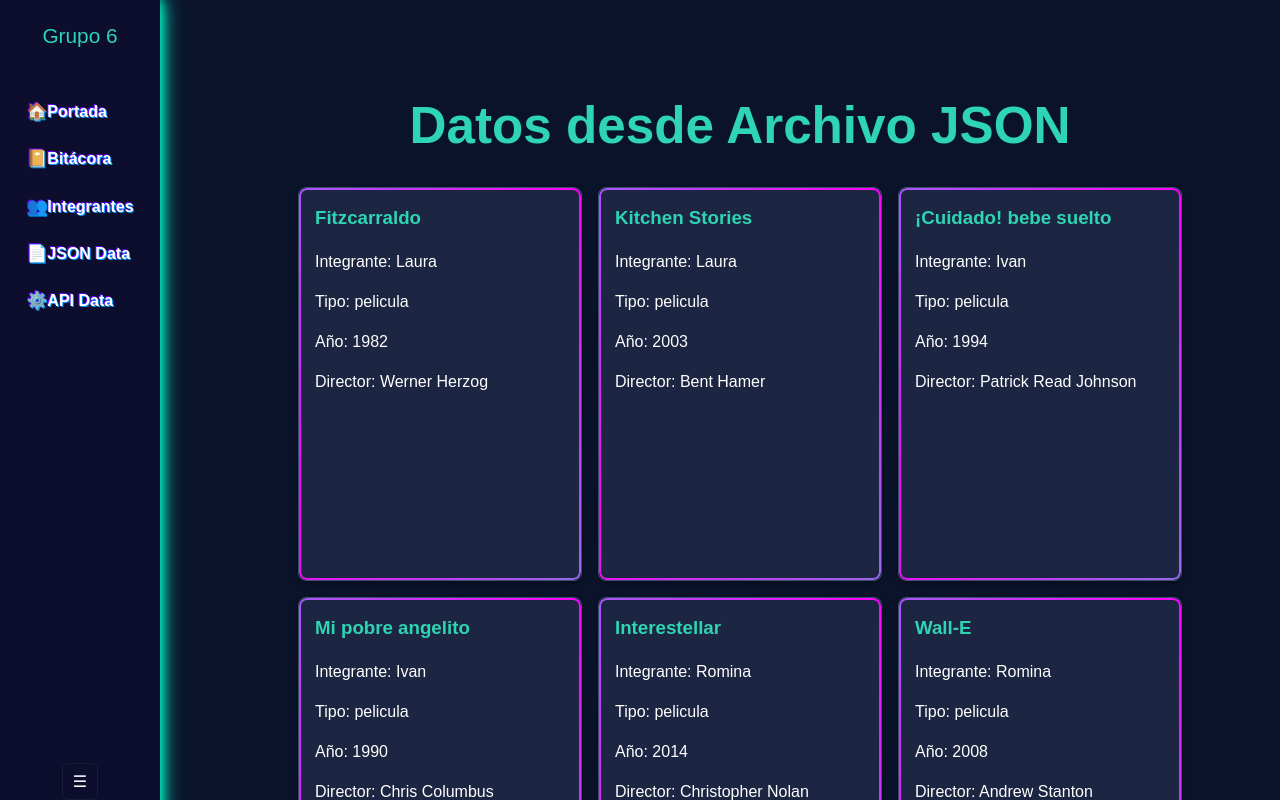
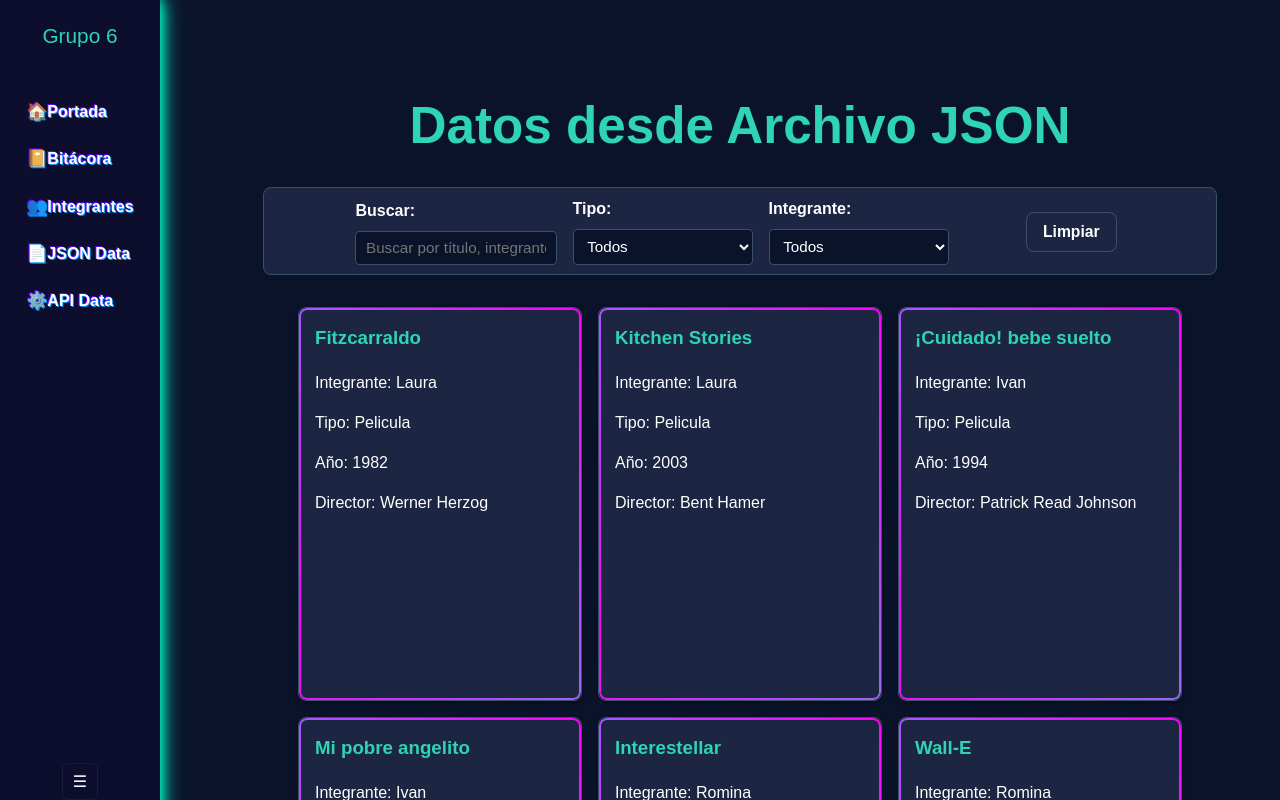
Before and after one commit to ignatole/Segunda_entrega_FE, a React (Vite) app: page /json-data in a window 1280 px wide. Shown: the top 800 px of the page. Built offline with nearby package versions, Linux system fonts and the light colour scheme.

Commit message:
Mejora 2: Implemento la barra de filtros y lógica de búsqueda en JSONData; mejora el estilo de la interfaz

```diff
--- /dev/null
+++ b/src/components/FilterBar.jsx
@@ -0,0 +1,54 @@
+import React from 'react';
+import '../styles/JSONData.css';
+
+export default function FilterBar({
+  searchText,
+  onSearchChange,
+  tipos = [],
+  integrantes = [],
+  selectedTipo,
+  onTipoChange,
+  selectedIntegrante,
+  onIntegranteChange
+  , onClear
+}) {
+  return (
+    <div className="filters-container">
+      <div className="filter-group">
+        <label htmlFor="search">Buscar:</label>
+        <input
+          id="search"
+          type="text"
+          value={searchText}
+          onChange={(e) => onSearchChange(e.target.value)}
+          placeholder="Buscar por título, integrante, tipo, director, artista o año..."
+          className="filter-input"
+        />
+      </div>
+
+      <div className="filter-group">
+        <label htmlFor="tipo">Tipo:</label>
+        <select id="tipo" value={selectedTipo} onChange={(e) => onTipoChange(e.target.value)} className="filter-select">
+          <option value="">Todos</option>
+          {tipos.map(t => (
+            <option key={t} value={t}>{t}</option>
+          ))}
+        </select>
+      </div>
+
+      <div className="filter-group">
+        <label htmlFor="integrante">Integrante:</label>
+        <select id="integrante" value={selectedIntegrante} onChange={(e) => onIntegranteChange(e.target.value)} className="filter-select">
+          <option value="">Todos</option>
+          {integrantes.map(i => (
+            <option key={i} value={i}>{i}</option>
+          ))}
+        </select>
+      </div>
+
+      <div className="filter-group" style={{alignSelf: 'center'}}>
+        <button type="button" className="filter-clear" onClick={() => onClear && onClear()}>Limpiar</button>
+      </div>
+    </div>
+  );
+}
--- a/src/data/data.json
+++ b/src/data/data.json
@@ -1,7 +1,7 @@
 [
     {
         "integrante": "Laura",
-        "tipo": "pelicula",
+        "tipo": "Pelicula",
         "titulo": "Fitzcarraldo",
         "año": "1982",
         "director": "Werner Herzog"
@@ -9,7 +9,7 @@
 
     {
         "integrante": "Laura",
-        "tipo": "pelicula",
+        "tipo": "Pelicula",
         "titulo": "Kitchen Stories",
         "año": 2003,
         "director": "Bent Hamer"
@@ -18,7 +18,7 @@
     {
 
         "integrante": "Ivan",
-        "tipo": "pelicula",
+        "tipo": "Pelicula",
         "titulo": "¡Cuidado! bebe suelto",
         "año": 1994,
         "director": "Patrick Read Johnson"
@@ -27,7 +27,7 @@
 
     {
         "integrante": "Ivan",
-        "tipo": "pelicula",
+        "tipo": "Pelicula",
         "titulo": "Mi pobre angelito",
         "año": 1990,
         "director": "Chris Columbus"
@@ -35,7 +35,7 @@
 
     {
         "integrante": "Romina",
-        "tipo": "pelicula",
+        "tipo": "Pelicula",
         "titulo": "Interestellar",
         "año": 2014,
         "director": "Christopher Nolan"
@@ -43,7 +43,7 @@
 
     {
         "integrante": "Romina",
-        "tipo": "pelicula",
+        "tipo": "Pelicula",
         "titulo": "Wall-E",
         "año": 2008,
         "director": "Andrew Stanton"
@@ -51,7 +51,7 @@
 
     {
         "integrante": "Ignacio",
-        "tipo": "pelicula",
+        "tipo": "Pelicula",
         "titulo": "Isla de perros",
         "año": 2018,
         "director": "Wes Anderson"
@@ -59,7 +59,7 @@
 
     {
         "integrante": "Ignacio",
-        "tipo": "pelicula",
+        "tipo": "Pelicula",
         "titulo": "Batman, El caballero de la noche",
         "año": 2008,
         "director": "Christopher Nolan"
@@ -67,7 +67,7 @@
 
     {
         "integrante": "Gonzalo",
-        "tipo": "pelicula",
+        "tipo": "Pelicula",
         "titulo": "Diario de vampiros",
         "año": 2008,
         "director": "Julie Plec"
@@ -75,7 +75,7 @@
 
     {
         "integrante": "Gonzalo",
-        "tipo": "pelicula",
+        "tipo": "Pelicula",
         "titulo": "Rapido y Furioso",
         "año": 2001,
         "director": "Rob Cohen"
@@ -83,7 +83,7 @@
 
     {
         "integrante": "Laura",
-        "tipo": "musica",
+        "tipo": "Musica",
         "titulo": "Infame",
         "año": 2003,
         "artista": "Babasonicos"
@@ -91,7 +91,7 @@
 
     {
         "integrante": "Laura",
-        "tipo": "musica",
+        "tipo": "Musica",
         "titulo": "Mudras",
         "año": 2003,
         "artista": "Pedro Aznar"
@@ -99,7 +99,7 @@
 
     {
         "integrante": "Ivan",
-        "tipo": "musica",
+        "tipo": "Musica",
         "titulo": "Meteora",
         "año": 2003,
         "artista": "Linkin Park"
@@ -107,7 +107,7 @@
 
      {
         "integrante": "Ivan",
-        "tipo": "musica",
+        "tipo": "Musica",
         "titulo": "Los Animales",
         "año": 2017,
         "artista": "Locoplaya"
@@ -115,7 +115,7 @@
 
     {
         "integrante": "Romina",
-        "tipo": "musica",
+        "tipo": "Musica",
         "titulo": "The color and the shape",
         "año": 1997,
         "artista": "Foo Fighters"
@@ -123,7 +123,7 @@
 
     {
         "integrante": "Romina",
-        "tipo": "musica",
+        "tipo": "Musica",
         "titulo": "The Heist",
         "año": 2012,
         "artista": "Macklemore & Ryan Lewis"
@@ -131,7 +131,7 @@
 
     {
         "integrante": "Ignacio",
-        "tipo": "musica",
+        "tipo": "Musica",
         "titulo": "Corpiños en la madrugada",
         "año": 1981,
         "artista": "Sumo"
@@ -139,7 +139,7 @@
 
     {
         "integrante": "Ignacio",
-        "tipo": "musica",
+        "tipo": "Musica",
         "titulo": "Good kid, m.A.A.d city",
         "año": 2012,
         "artista": "Kendrick Lamar"
@@ -147,7 +147,7 @@
 
     {
         "integrante": "Gonzalo",
-        "tipo": "musica",
+        "tipo": "Musica",
         "titulo": "Twenty One Pilots",
         "año": 2009,
         "artista": "Twenty One Pilots"
@@ -155,7 +155,7 @@
 
     {
         "integrante": "Gonzalo",
-        "tipo": "musica",
+        "tipo": "Musica",
         "titulo": "Daetbeat!",
         "año": 2025,
         "artista": "Tame Impala"
--- /dev/null
+++ b/src/hooks/useFilter.js
@@ -0,0 +1,33 @@
+import { useMemo } from 'react';
+
+export default function useFilter(data = [], { searchText = '', tipo = '', integrante = '' } = {}) {
+  const tipos = useMemo(() => {
+    return Array.from(new Set(data.map(d => d.tipo).filter(Boolean)));
+  }, [data]);
+
+  const integrantes = useMemo(() => {
+    return Array.from(new Set(data.map(d => d.integrante).filter(Boolean)));
+  }, [data]);
+
+  const filtered = useMemo(() => {
+    const q = searchText ? String(searchText).toLowerCase() : '';
+
+    return data.filter(item => {
+      const matchesSearch = !q || (
+        (item.titulo && item.titulo.toLowerCase().includes(q)) ||
+        (item.integrante && item.integrante.toLowerCase().includes(q)) ||
+        (item.tipo && item.tipo.toLowerCase().includes(q)) ||
+        (item.director && item.director.toLowerCase().includes(q)) ||
+        (item.artista && item.artista.toLowerCase().includes(q)) ||
+        (item.año && String(item.año).includes(q))
+      );
+
+      const matchesTipo = !tipo || item.tipo === tipo;
+      const matchesIntegrante = !integrante || item.integrante === integrante;
+
+      return matchesSearch && matchesTipo && matchesIntegrante;
+    });
+  }, [data, searchText, tipo, integrante]);
+
+  return { filtered, tipos, integrantes };
+}
--- a/src/pages/JSONData.jsx
+++ b/src/pages/JSONData.jsx
@@ -1,14 +1,35 @@
-import React from 'react';
+import React, { useState, useMemo } from 'react';
 import data from '../data/data.json';
 import Card from '../components/Card';
+import FilterBar from '../components/FilterBar';
+import useFilter from '../hooks/useFilter';
 import '../styles/JSONData.css';
 
 const JSONData = () => {
+  const [searchText, setSearchText] = useState('');
+  const [selectedTipo, setSelectedTipo] = useState('');
+  const [selectedIntegrante, setSelectedIntegrante] = useState('');
+
+  const { filtered, tipos, integrantes } = useFilter(data, { searchText, tipo: selectedTipo, integrante: selectedIntegrante });
+
   return (
     <div className="json-data-container">
       <h1>Datos desde Archivo JSON</h1>
+
+      <FilterBar
+        searchText={searchText}
+        onSearchChange={setSearchText}
+        tipos={tipos}
+        integrantes={integrantes}
+        selectedTipo={selectedTipo}
+        onTipoChange={setSelectedTipo}
+        selectedIntegrante={selectedIntegrante}
+        onIntegranteChange={setSelectedIntegrante}
+        onClear={() => { setSearchText(''); setSelectedTipo(''); setSelectedIntegrante(''); }}
+      />
+
       <div className="api-cards">
-        {data.map((item, index) => (
+        {filtered.map((item, index) => (
           <Card key={index}>
             <h3>{item.titulo}</h3>
             <p>Integrante: {item.integrante}</p>
--- a/src/styles/JSONData.css
+++ b/src/styles/JSONData.css
@@ -8,9 +8,84 @@
   text-align: center;
 }
 
+.filters-container {
+  display: flex;
+  flex-wrap: wrap;
+  gap: 1rem;
+  justify-content: center;
+  align-items: flex-end;
+  margin-bottom: 2rem;
+  padding: 0.6rem 1rem;
+  background-color: #1c2541;
+  border-radius: 8px;
+  border: 1px solid #3a506b;
+  max-width: 920px;
+  margin-left: auto;
+  margin-right: auto;
+}
+
+.filter-group {
+  display: flex;
+  flex-direction: column;
+  min-width: 160px;
+}
+
+.filter-group label {
+  color: #fff;
+  margin-bottom: 0.5rem;
+  font-weight: bold;
+}
+
+.filter-input,
+.filter-select {
+  padding: 0.45rem 0.6rem;
+  border: 1px solid #3a506b;
+  border-radius: 4px;
+  background-color: #0b132b;
+  color: #fff;
+  font-size: 0.95rem;
+  width: 180px;
+}
+
+.filter-input:focus,
+.filter-select:focus {
+  outline: none;
+  border-color: #2ed4b3;
+  box-shadow: 0 0 5px rgba(46, 212, 179, 0.5);
+}
+
+.filter-clear {
+  background: transparent;
+  color: #fff;
+  border: 1px solid #3a506b;
+  padding: 10px 16px;
+  border-radius: 8px;
+  cursor: pointer;
+  min-height: 40px;
+  font-size: 0.98rem;
+  font-weight: 600;
+  align-self: flex-end;
+  margin-bottom: 6px;
+  transition: transform 0.12s ease, background 0.12s ease;
+}
+
+.filter-clear:hover {
+  background: rgba(255,255,255,0.03);
+  transform: translateY(-2px) scale(1.02);
+}
+
 .json-data-container .api-cards {
   display: flex;
   flex-wrap: wrap;
   gap: 1rem;
   justify-content: center;
 }
+
+@media (max-width: 600px) {
+  .filters-container {
+    flex-direction: column;
+    align-items: stretch;
+  }
+  .filter-input, .filter-select { width: 100%; }
+  .filter-clear { width: 100%; height: auto; }
+}
```
